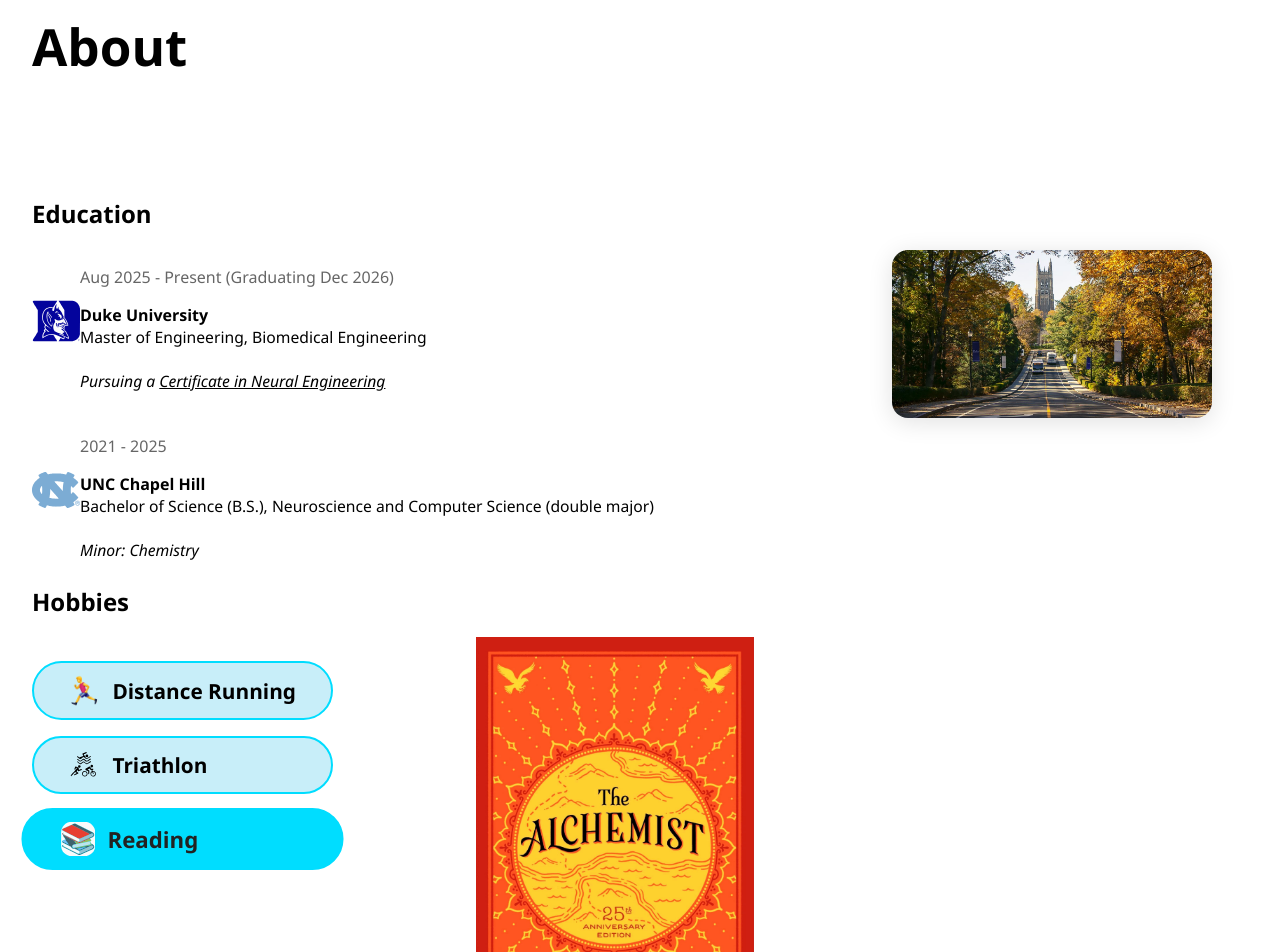
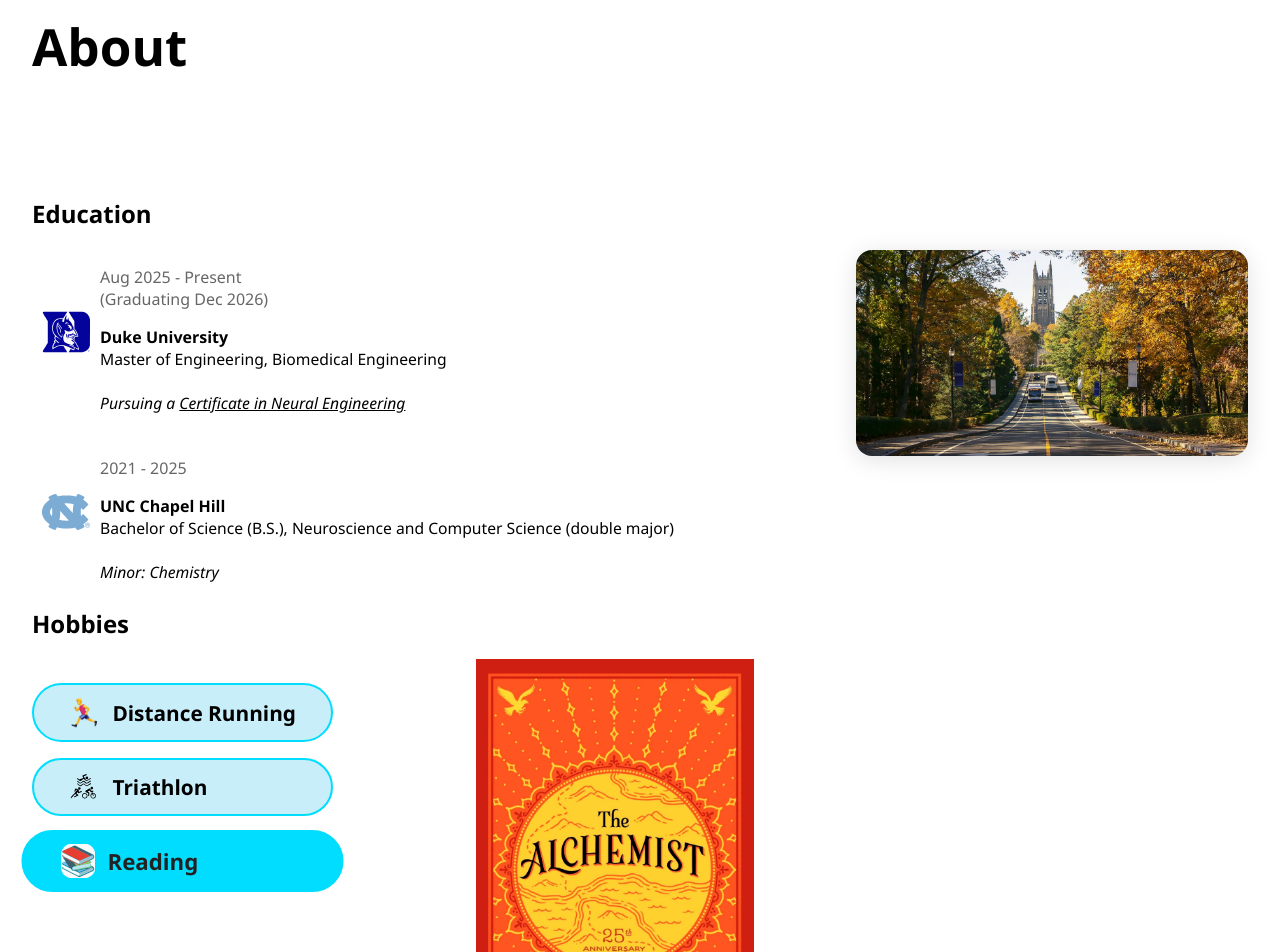
Before and after one commit to sajjy/sajan_patel_duke_bme, a Jekyll site: the page built from index.md, in a window 1280 px wide. Shown: the part 963-1915 px from the top of the page. Built offline with Jekyll 4.4.1, drawn with Linux system fonts in a browser that asks for light colours.

Commit message:
Style updates

```diff
--- a/_layouts/default.html
+++ b/_layouts/default.html
@@ -71,9 +71,9 @@
           <div class="education-list">
             <!-- Duke -->
             <div class="education-item">
-      <img src="{{ '/assets/school-logos/duke-logo.svg' | relative_url }}" alt="Duke University" style="height: 48px; width: 48px; border-radius: 8px; background: #fff;">
+              <img src="{{ '/assets/school-logos/duke-logo.svg' | relative_url }}" alt="Duke University">
               <div>
-        <p style="color: #666;">Aug 2025 - Present (Graduating Dec 2026)</p>
+                <p style="color: #666;">Aug 2025 - Present <br>(Graduating Dec 2026)</p>
                 <strong>Duke University</strong><br>
                 <span style="font-size: 0.98rem; color: #000;">Master of Engineering, Biomedical Engineering
                   <br><br>
@@ -83,7 +83,7 @@
             </div>
             <!-- UNC -->
             <div class="education-item">
-      <img src="{{ '/assets/school-logos/unc-logo.svg' | relative_url }}" alt="UNC Chapel Hill" style="height: 48px; width: 48px; border-radius: 8px; background: #fff;">
+              <img src="{{ '/assets/school-logos/unc-logo.svg' | relative_url }}" alt="UNC Chapel Hill">
               <div>
                 <p style="color: #666;">2021 - 2025</p>
                 <strong>UNC Chapel Hill</strong><br>
--- a/assets/style.css
+++ b/assets/style.css
@@ -495,6 +495,14 @@
   margin-bottom: 0.2rem;
 }
 
+.education-item img {
+  height: 48px;
+  width: 48px;
+  border-radius: 8px;
+  background: #fff;
+  margin: 10px;
+}
+
 .education-flex {
   display: flex;
   align-items: flex-start;
@@ -516,7 +524,7 @@
 }
 
 .education-duke-img img {
-  max-width: 320px;
+  max-width: 500px;
   width: 100%;
   border-radius: 16px;
   box-shadow: 0 4px 24px rgba(0,0,0,0.12);
```
Lines whose indentation alone changed are shown as unchanged.
